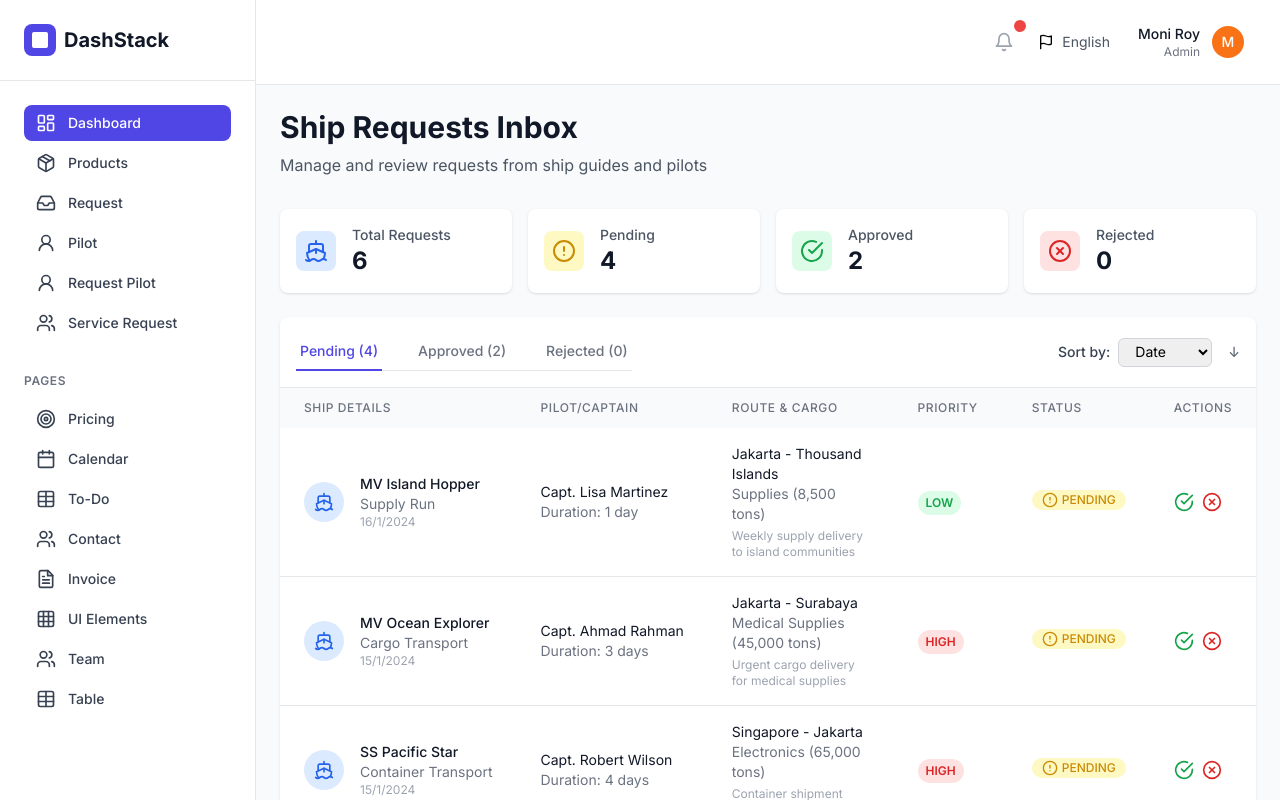
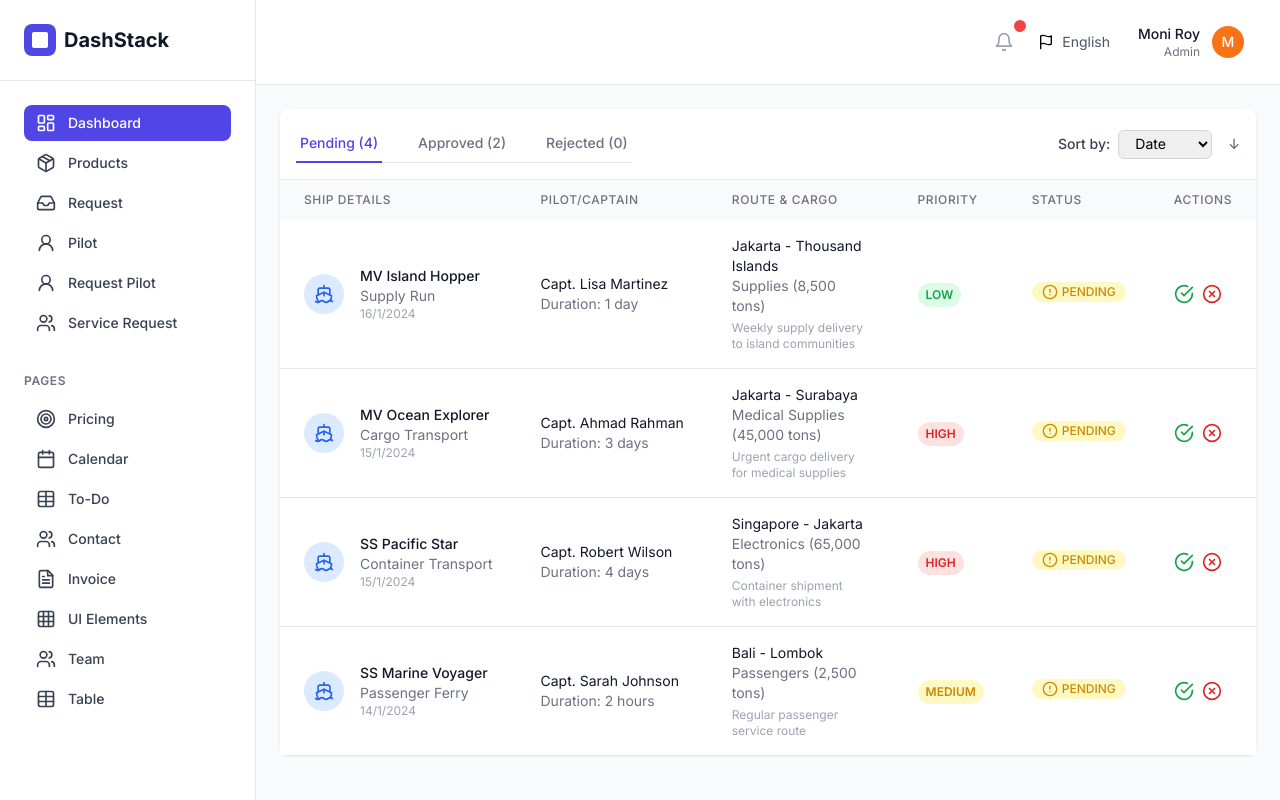
Before and after one commit to fazit1/dashstack-dashboard, a Next.js app: page /inbox in a window 1280 px wide. Built offline with nearby package versions, Linux system fonts and the light colour scheme.

Commit message:
mengedit page inbox

```diff
--- a/app/inbox/page.tsx
+++ b/app/inbox/page.tsx
@@ -176,59 +176,6 @@ export default function InboxPage() {
         <main className="flex-1 overflow-y-auto p-6">
           <div className="max-w-7xl mx-auto">
             {/* Page Title */}
-            <div className="mb-8">
-              <h1 className="text-3xl font-bold text-gray-900 mb-2">Ship Requests Inbox</h1>
-              <p className="text-gray-600">Manage and review requests from ship guides and pilots</p>
-            </div>
-
-            {/* Stats Cards */}
-            <div className="grid grid-cols-1 md:grid-cols-4 gap-4 mb-6">
-              <div className="bg-white rounded-lg shadow p-4">
-                <div className="flex items-center">
-                  <div className="p-2 bg-blue-100 rounded-lg">
-                    <Ship className="w-6 h-6 text-blue-600" />
-                  </div>
-                  <div className="ml-4">
-                    <p className="text-sm font-medium text-gray-600">Total Requests</p>
-                    <p className="text-2xl font-bold text-gray-900">{requests.length}</p>
-                  </div>
-                </div>
-              </div>
-              <div className="bg-white rounded-lg shadow p-4">
-                <div className="flex items-center">
-                  <div className="p-2 bg-yellow-100 rounded-lg">
-                    <AlertCircle className="w-6 h-6 text-yellow-600" />
-                  </div>
-                  <div className="ml-4">
-                    <p className="text-sm font-medium text-gray-600">Pending</p>
-                    <p className="text-2xl font-bold text-gray-900">{requests.filter(r => r.status === 'pending').length}</p>
-                  </div>
-                </div>
-              </div>
-              <div className="bg-white rounded-lg shadow p-4">
-                <div className="flex items-center">
-                  <div className="p-2 bg-green-100 rounded-lg">
-                    <CheckCircle className="w-6 h-6 text-green-600" />
-                  </div>
-                  <div className="ml-4">
-                    <p className="text-sm font-medium text-gray-600">Approved</p>
-                    <p className="text-2xl font-bold text-gray-900">{requests.filter(r => r.status === 'approved').length}</p>
-                  </div>
-                </div>
-              </div>
-              <div className="bg-white rounded-lg shadow p-4">
-                <div className="flex items-center">
-                  <div className="p-2 bg-red-100 rounded-lg">
-                    <XCircle className="w-6 h-6 text-red-600" />
-                  </div>
-                  <div className="ml-4">
-                    <p className="text-sm font-medium text-gray-600">Rejected</p>
-                    <p className="text-2xl font-bold text-gray-900">{requests.filter(r => r.status === 'rejected').length}</p>
-                  </div>
-                </div>
-              </div>
-            </div>
-
             {/* Controls */}
             <div className="bg-white rounded-lg shadow mb-6">
               <div className="p-4 border-b border-gray-200">
```
